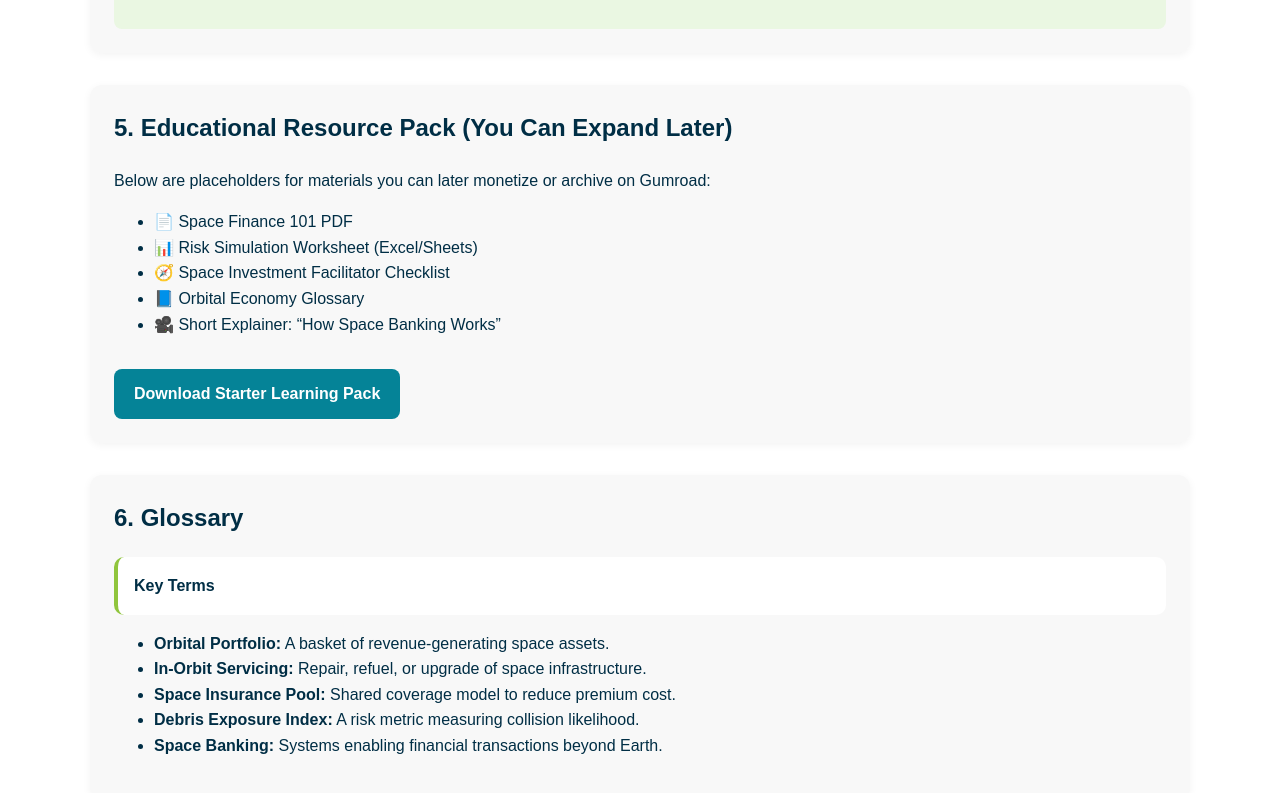
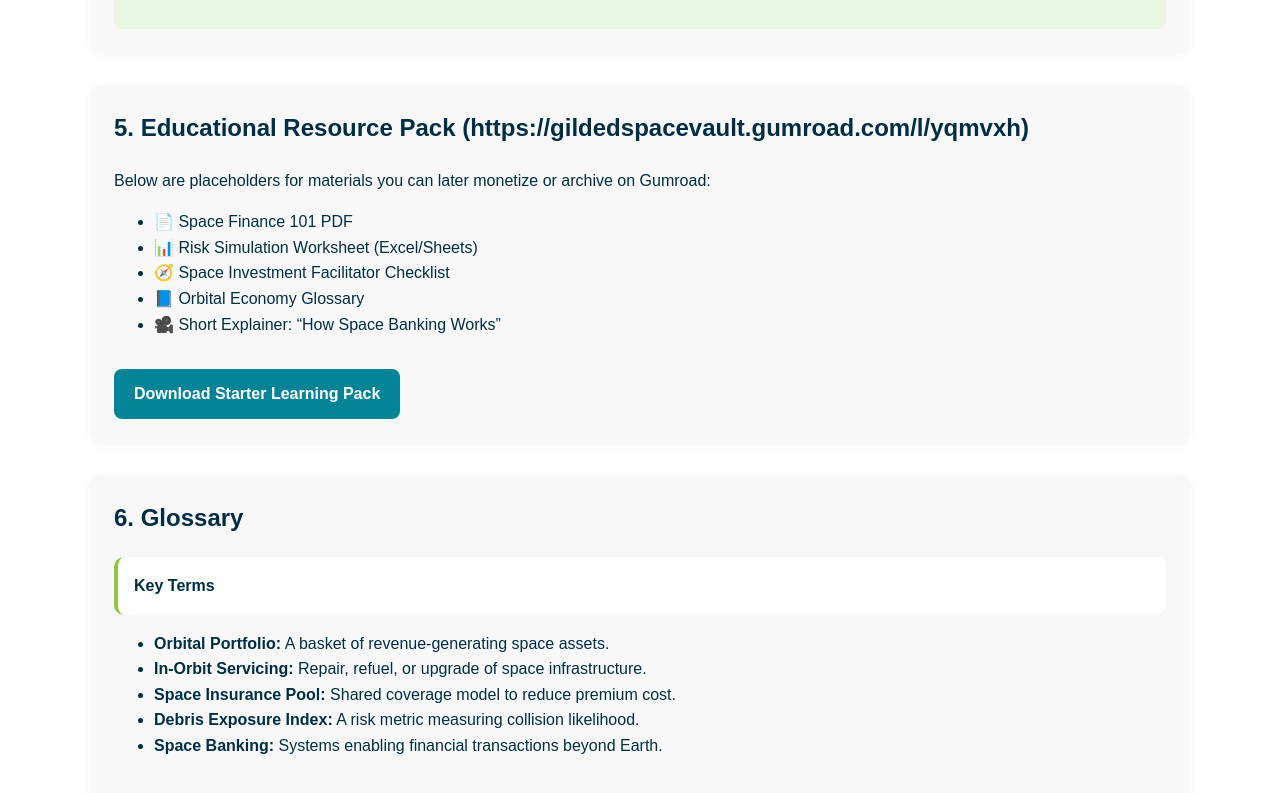
Before and after one commit to booknobliss1-max/NeuSpace-Risk, a plain HTML site: page index.html in a window 1280 px wide. Shown: the part 2331-3124 px from the top of the page. Drawn offline with Linux system fonts and the light colour scheme.

Commit message:
Update index.html

```diff
--- a/index.html
+++ b/index.html
@@ -140,7 +140,7 @@
 </section>
 
 <section>
-  <h2>5. Educational Resource Pack (You Can Expand Later)</h2>
+  <h2>5. Educational Resource Pack (https://gildedspacevault.gumroad.com/l/yqmvxh)</h2>
   <p>Below are placeholders for materials you can later monetize or archive on Gumroad:</p>
   <ul>
     <li>📄 Space Finance 101 PDF</li>
```
